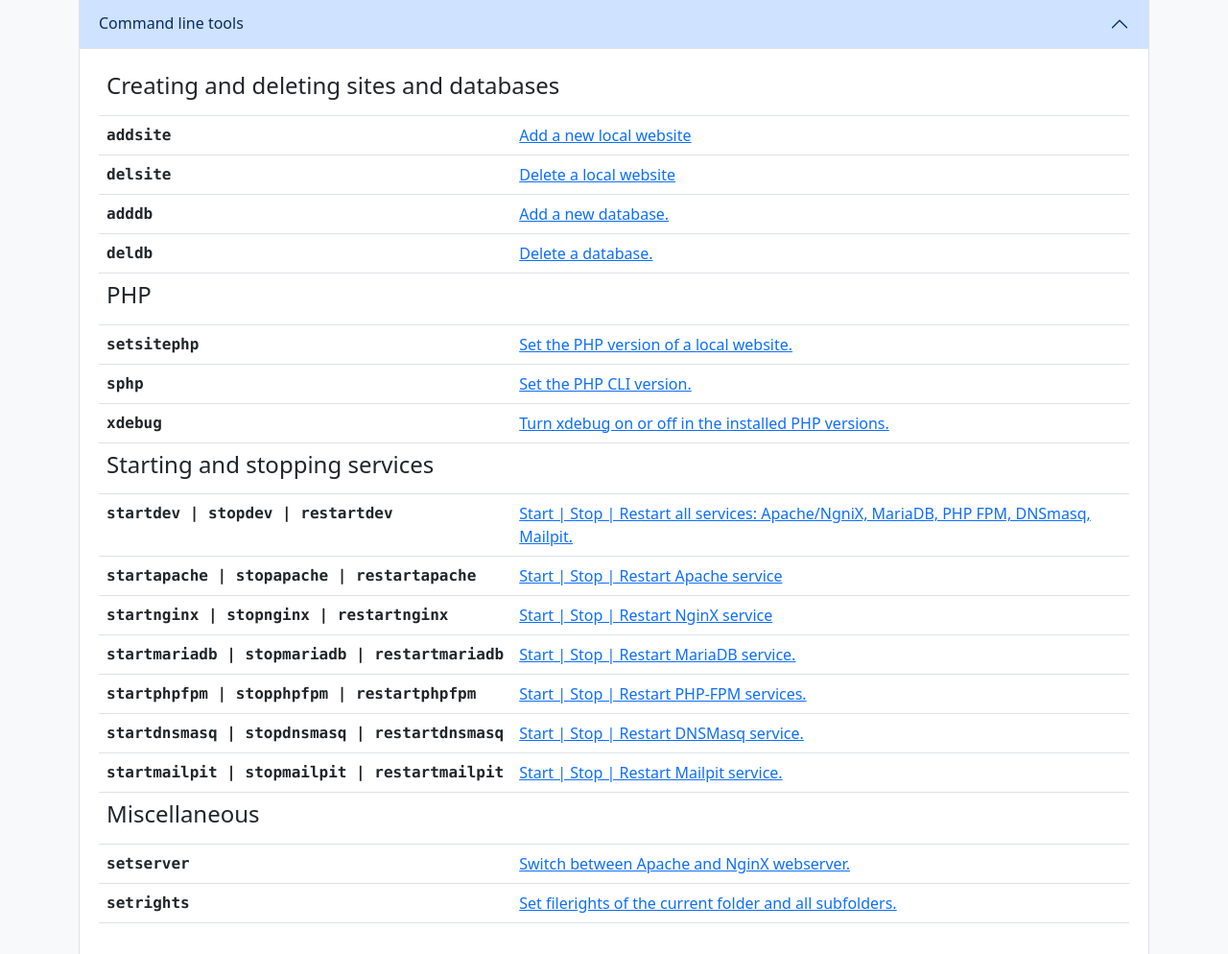
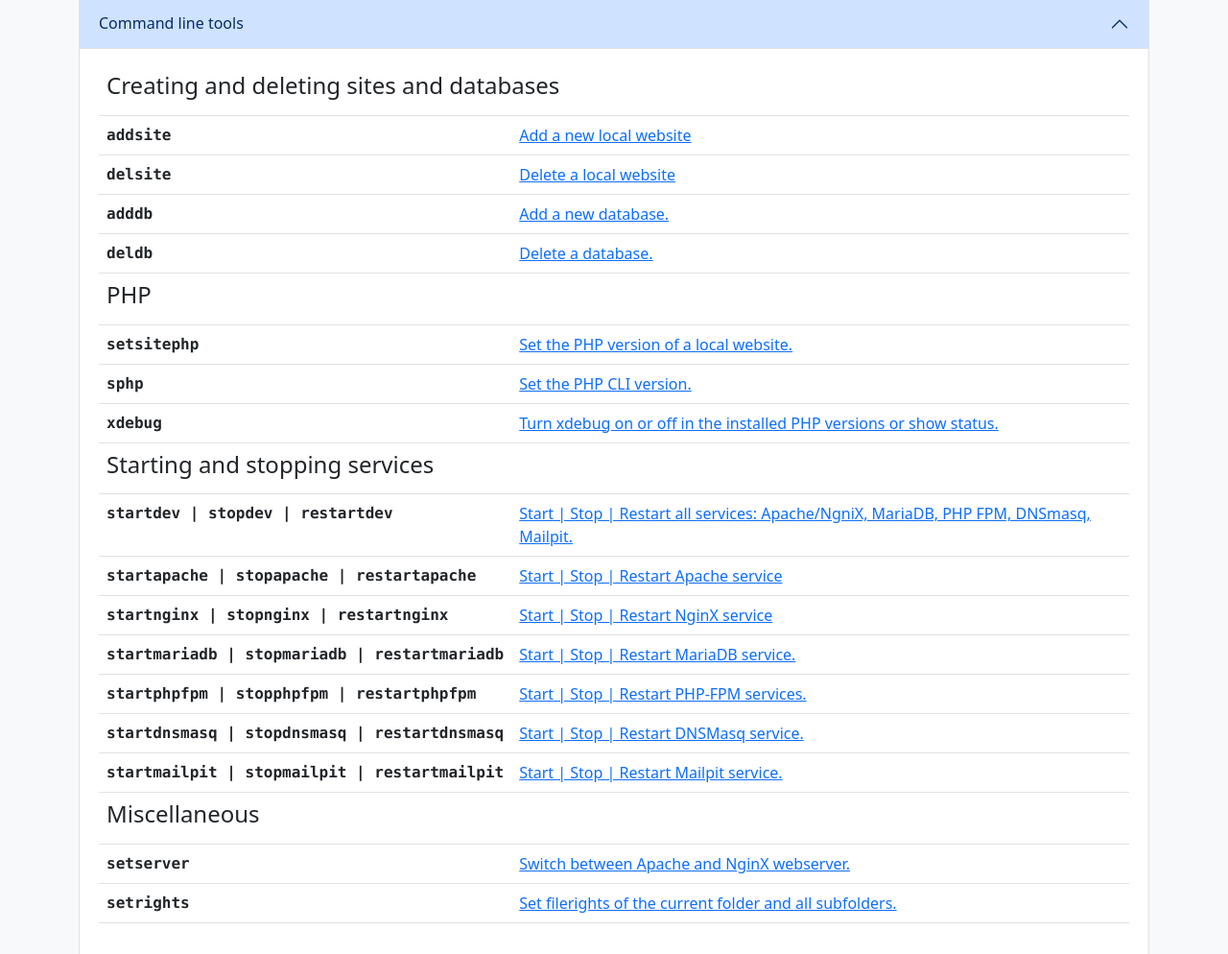
Before and after one commit to renekreijveld/macOS_PHP_local_development, a PHP site: page / in a window 1280 px wide, after a click on "Command line tools". Shown: the part 391-1385 px from the top of the page at 96% size. Run offline with PHP 8.4, Linux system fonts and the light colour scheme; data that the repository does not hold is empty; some web fonts are replaced.

Commit message:
Updated xdebug options on landingpage

```diff
--- a/Localhost/index.php
+++ b/Localhost/index.php
@@ -271,7 +271,7 @@ foreach ( $phpVersions as $version )
                                     <pre><code><strong>xdebug</strong></code></pre>
                                 </td>
                                 <td>
-                                    <a href="#" data-bs-toggle="modal" data-bs-target="#xdebug_modal">Turn xdebug on or off in the installed PHP versions.</a>
+                                    <a href="#" data-bs-toggle="modal" data-bs-target="#xdebug_modal">Turn xdebug on or off in the installed PHP versions or show status.</a>
                                 </td>
                             </tr>
                             <tr>
@@ -1086,7 +1086,10 @@ Default action is .tgz backup.
                 </div>
                 <div class="modal-body">
                     <strong>Turn xdebug on or off in the installed PHP versions.</strong><br><br>
-                    <pre><code>Usage: xdebug &lt;on|off&gt;</code></pre>
+                    <pre><code>Usage: xdebug &lt;on|off|status&gt;</code></pre><br>
+                    On: enables Xdebug for all PHP versions.<br>
+                    Off: disables Xdebug for all PHP versions.<br>
+                    Status: show the disables Xdebug status for all PHP versions.
                 </div>
                 <div class="modal-footer">
                     <button type="button" class="btn btn-secondary" data-bs-dismiss="modal">Close</button>
```
